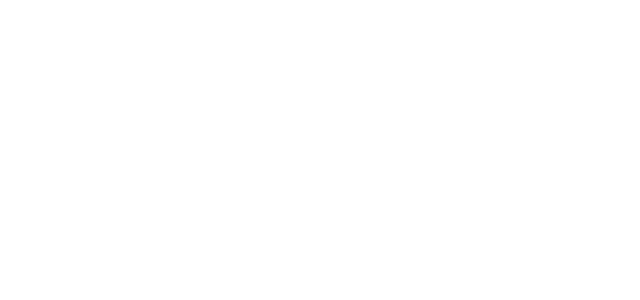
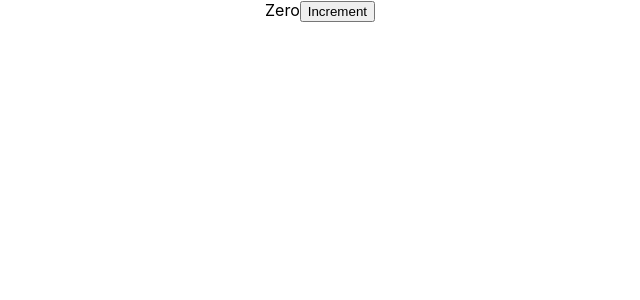
Before and after one commit to vacit/practicing-react, a React (Create React App) app: page / in a window 1280 px wide. Shown: the top 300 px of the page, without its empty margins (320-960 px from the left). Built offline with nearby package versions, Linux system fonts and the light colour scheme.

Commit message:
bootstrap

```diff
--- a/package.json
+++ b/package.json
@@ -3,6 +3,7 @@
   "version": "0.1.0",
   "private": true,
   "dependencies": {
+    "bootstrap": "^4.3.1",
     "react": "^16.11.0",
     "react-dom": "^16.11.0",
     "react-scripts": "3.2.0"
--- a/src/App.js
+++ b/src/App.js
@@ -1,11 +1,20 @@
-import React from 'react';
-import logo from './logo.svg';
-import './App.css';
+import React from "react";
+import "./App.css";
+// import Counters from "./components/counters";
+import Counter from "./components/counter";
 
 function App() {
+  const counters = [
+    { id: 1, value: 4 },
+    { id: 2, value: 0 },
+    { id: 3, value: 5 },
+    { id: 4, value: 1 }
+  ];
+
   return (
     <div className="App">
-
+      {/* <Counters counters={counters} /> */}
+      <Counter counterArray={counters} />
     </div>
   );
 }
--- a/src/components/counter.jsx
+++ b/src/components/counter.jsx
@@ -0,0 +1,29 @@
+import React, { Component } from "react";
+
+class Counter extends Component {
+  state = {
+    num: 0
+  };
+
+  render() {
+    const IncrementNum = props => {
+      this.setState({ num: this.state.num + 1 });
+
+      console.log(this.state.num);
+    };
+
+    return (
+      <div>
+        <span className="badge badge-primary">{this.formatText()}</span>
+        <button onClick={IncrementNum}>Increment</button>
+      </div>
+    );
+  }
+
+  formatText(){
+    const {num}=this.state;
+    return num===0? 'Zero':num;
+  }
+}
+
+export default Counter;
```
Also changed, not shown: src/components/counters.jsx (+11 -0 lines), 1 other file (tests, documents, lock files or other folders).
